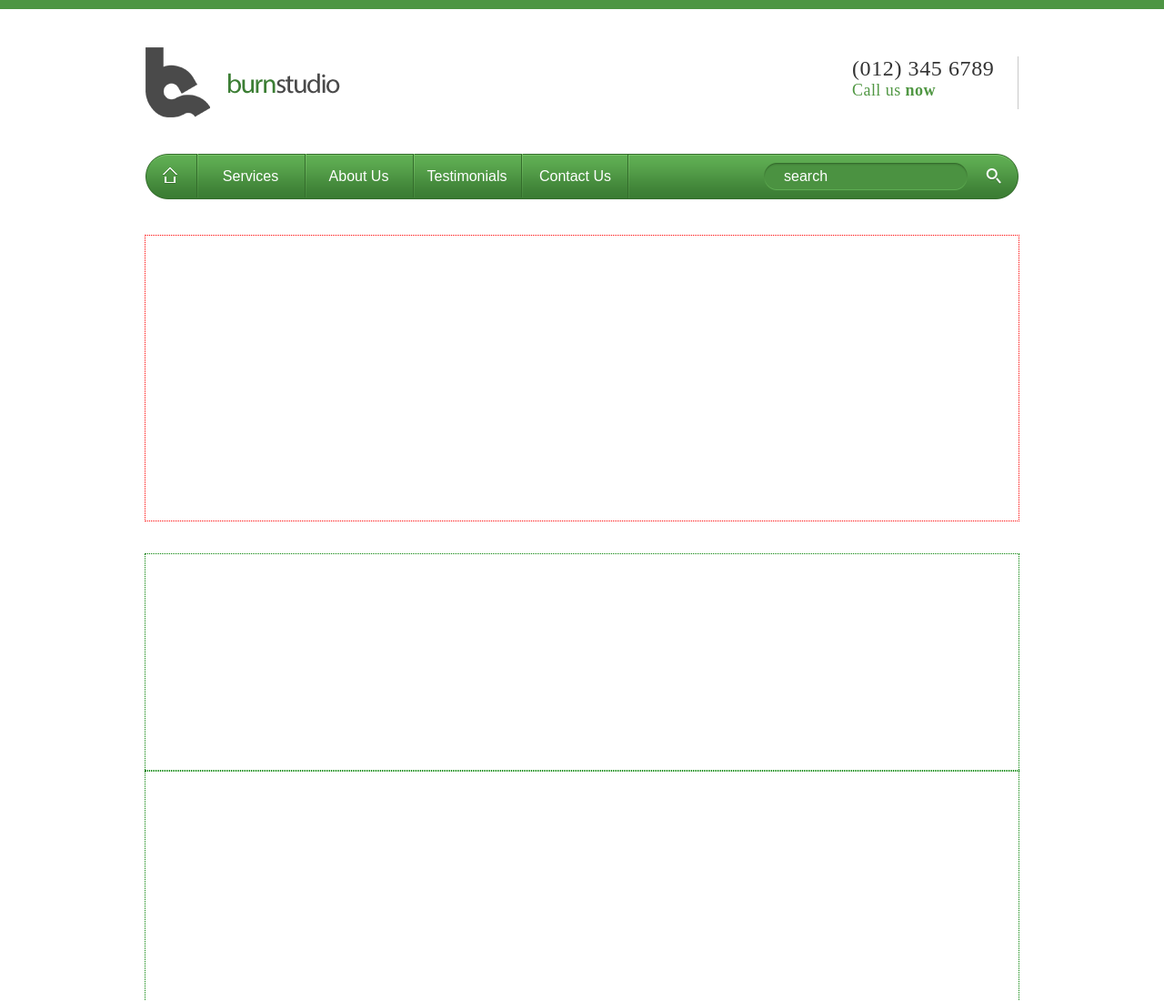
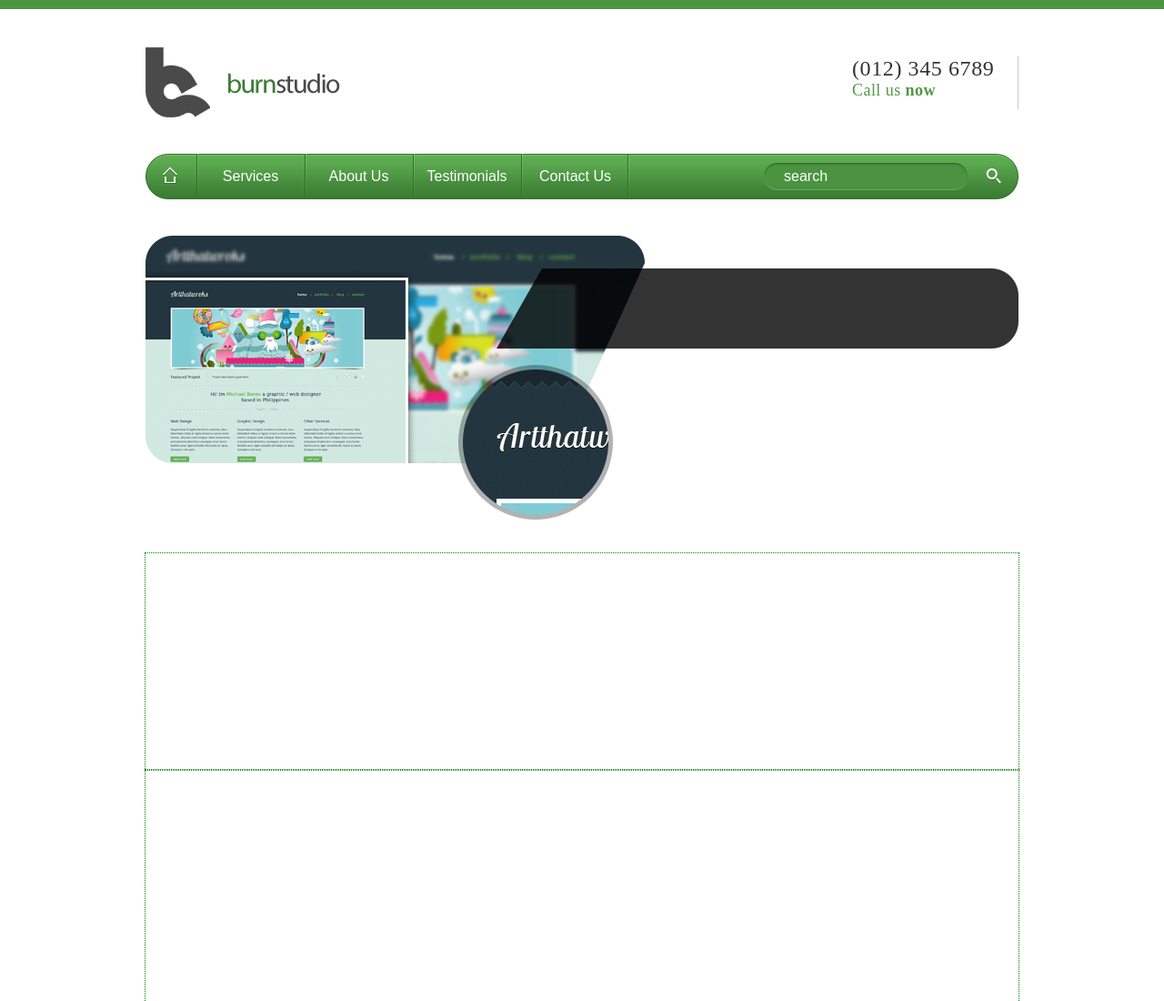
Before and after one commit to rainyjune/html-demos, a plain HTML site: page burnstudio/index.html in a window 1280 px wide. Shown: the top 1100 px of the page at 91% size. Drawn offline with Linux system fonts and the light colour scheme.

Commit message:
Update burnstudio: add slide-bg.png

```diff
--- a/burnstudio/css/style.css
+++ b/burnstudio/css/style.css
@@ -166,8 +166,7 @@ ul {
 #slideshow {
   margin-top: 40px;
   width: 960px;
-  height: 313px;
-  outline: 1px dotted red;
+  height: 312px;
   margin-left: auto;
   margin-right: auto;
 }
--- a/burnstudio/index.html
+++ b/burnstudio/index.html
@@ -33,7 +33,9 @@
       </div><!-- End of div.container -->
     </div><!-- End of #header -->
 
-    <div id="slideshow"></div>
+    <div id="slideshow">
+    	<div><img src="./images/slide-bg.png" alt="Slide" /></div>
+    </div>
     <div id="services"></div>
     <div id="social"></div>
     <div id="links"></div>
```
Also changed, not shown: burnstudio/images/slide-bg.png (added).
